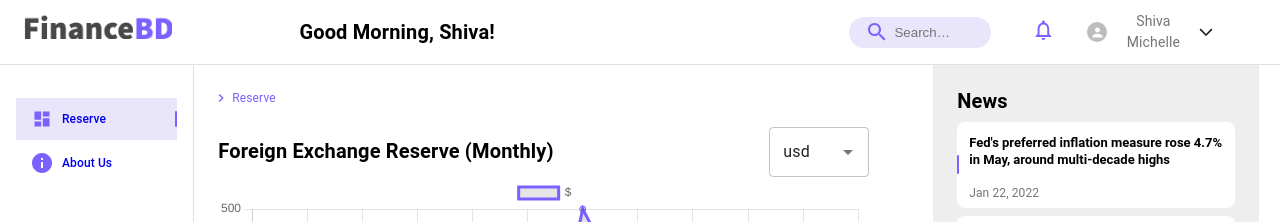
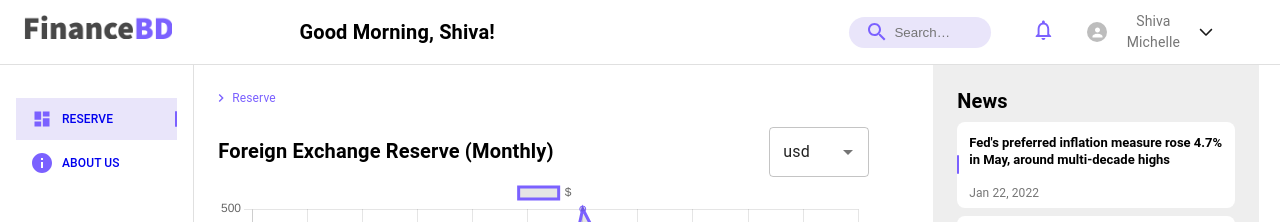
Before and after one commit to prashanta0234/mui-test, a React (Create React App) app: page / in a window 1280 px wide. Shown: the top 222 px of the page. Built offline with nearby package versions, Linux system fonts and the light colour scheme.

Commit message:
side bar

```diff
--- a/src/component/SideBar.js
+++ b/src/component/SideBar.tsx
@@ -1,12 +1,10 @@
 import React, { useState } from "react";
 import {
-  Button,
   List,
   ListItem,
   ListItemButton,
   ListItemIcon,
   ListItemText,
-  Typography,
 } from "@mui/material";
 import { Box } from "@mui/system";
 
@@ -17,9 +15,9 @@ import "./style/Sidebar.css";
 import logout from "../images/logout.svg";
 import { Link } from "react-router-dom";
 
-export default function SideBar() {
-  const [state, setState] = useState("dashbord");
-  const handleOnlick = (name) => {
+const SideBar: React.FC = () => {
+  const [state, setState] = useState<string>("dashbord");
+  const handleOnlick: Function = (name: string) => {
     setState(name);
   };
 
@@ -37,16 +35,17 @@ export default function SideBar() {
               height: "44px",
             }}
           >
+            {/* className={state === "dashbord" && "active"}
+              sentenceCase */}
             <ListItemButton
               onClick={() => handleOnlick("dashbord")}
               className={state === "dashbord" && "active"}
-              sentenceCase
             >
               <ListItemIcon style={{ minWidth: "30px" }}>
                 <img alt="" src={dashbord} />
               </ListItemIcon>
               <ListItemText
-                primary=" Reserve"
+                primary="RESERVE"
                 primaryTypographyProps={{ fontSize: 12, fontWeight: "medium" }}
               />
 
@@ -60,7 +59,6 @@ export default function SideBar() {
                   position: "absolute",
                   right: "0px",
                 }}
-                placement="right"
               />
             </ListItemButton>
           </ListItem>
@@ -79,13 +77,12 @@ export default function SideBar() {
             <ListItemButton
               onClick={() => handleOnlick("about")}
               className={state === "about" && "active"}
-              sentenceCase
             >
               <ListItemIcon style={{ minWidth: "30px" }}>
                 <img alt="" src={aboutI} />
               </ListItemIcon>
               <ListItemText
-                primary="About Us"
+                primary="ABOUT US"
                 primaryTypographyProps={{ fontSize: 12, fontWeight: "medium" }}
               />
 
@@ -119,7 +116,7 @@ export default function SideBar() {
             my: "6px",
           }}
         >
-          <ListItemButton sentenceCase>
+          <ListItemButton>
             <ListItemIcon style={{ minWidth: "30px" }}>
               <img alt="" src={logout} height="20px" />
             </ListItemIcon>
@@ -132,4 +129,5 @@ export default function SideBar() {
       </List>
     </>
   );
-}
+};
+export default SideBar;
--- a/src/pages/GraphPage.js
+++ b/src/pages/GraphPage.tsx
@@ -6,7 +6,7 @@ import arrow from "../images/rightArrow.svg";
 import "./graph.css";
 
 export default function GraphPage() {
-  const Currency = ["usd", "rs", "tk", "ue"];
+  const Currency: string = ["usd", "rs", "tk", "ue"];
   return (
     <>
       <Box sx={{ display: "flex" }}>
```
